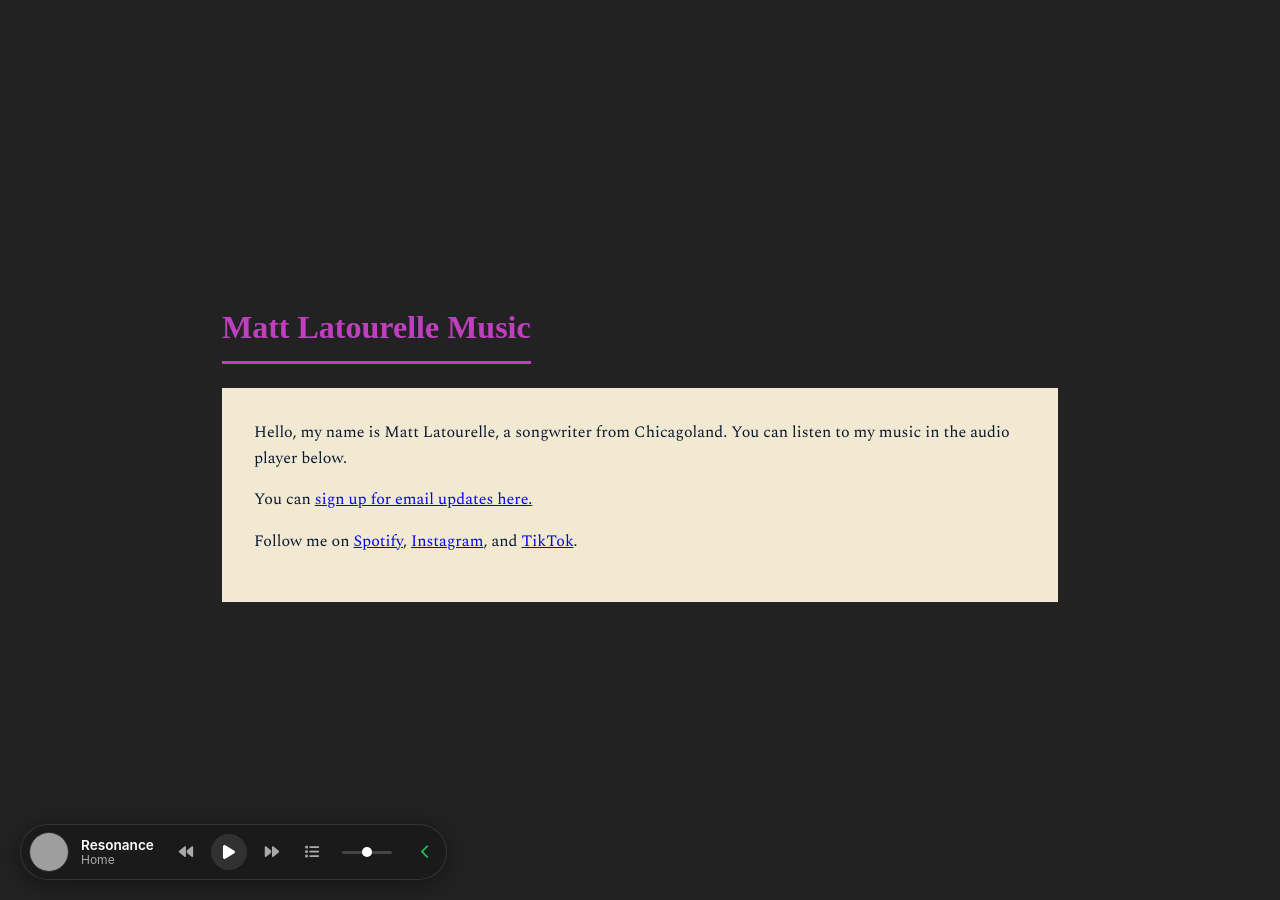
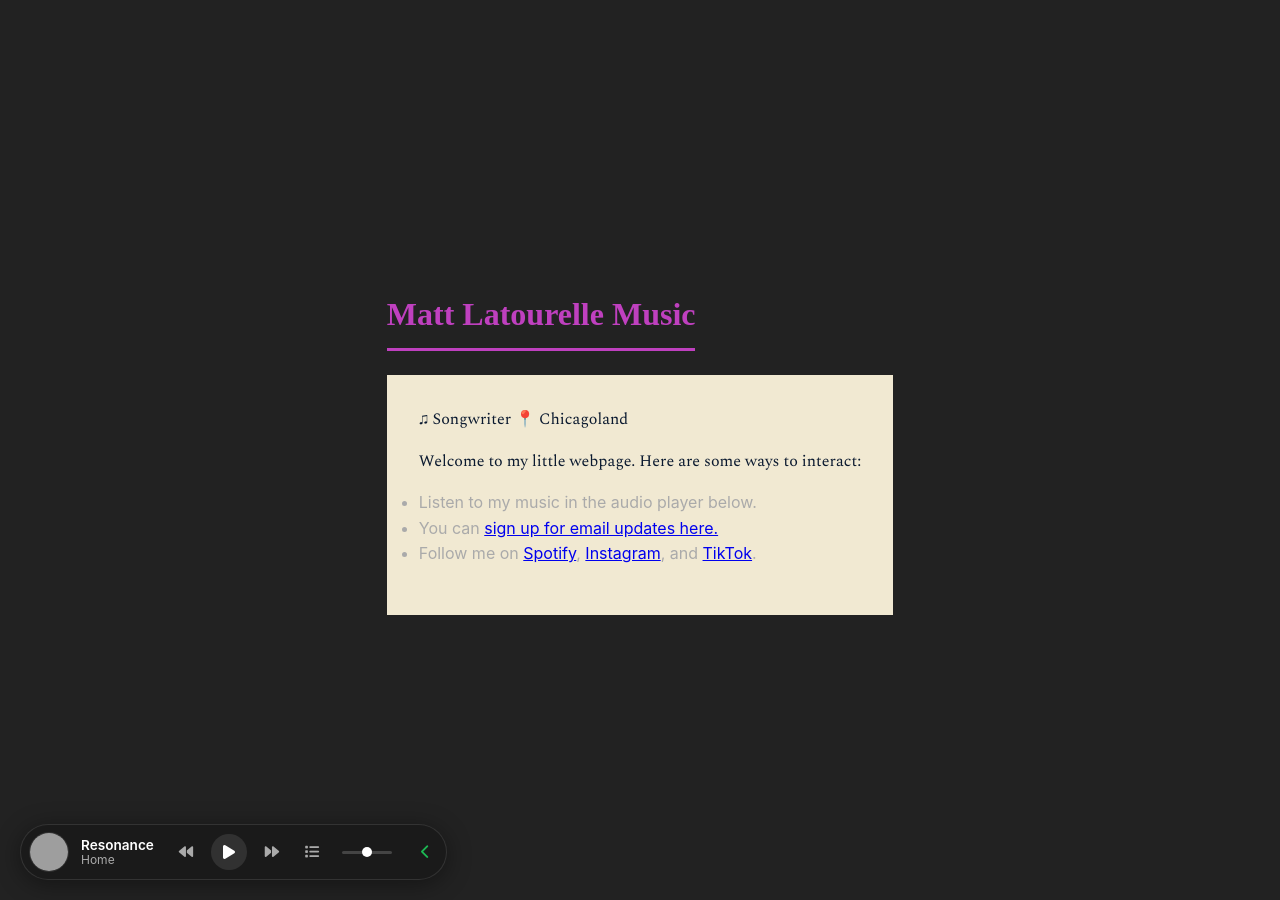
Before and after one commit to mlato/letter-l-music, a Jekyll site: the page built from index.html, in a window 1280 px wide. Built offline with Jekyll 4.4.1, drawn with Linux system fonts in a browser that asks for light colours; some web fonts are replaced; grey boxes are pictures that could not be loaded.

Commit message:
Update index.html

```diff
--- a/index.html
+++ b/index.html
@@ -6,8 +6,13 @@
 <section id="about" class="section">
   <h1>Matt Latourelle Music</h1>
   <div class="sketch-box">
-    <p>Hello, my name is Matt Latourelle, a songwriter from Chicagoland. You can listen to my music in the audio player below.</p>
-    <p>You can <a href="https://mattlatourellemusic.eo.page/gpsqq" target="_blank">sign up for email updates here.</a></p>
-    <p>Follow me on <a href="https://open.spotify.com/artist/7e1Wh3dIZ3TfAn83fVVEic" target="_blank">Spotify</a>, <a href="https://www.instagram.com/letterlmusic" target="_blank">Instagram</a>, and <a href="https://www.tiktok.com/@letterlmusic" target="_blank">TikTok</a>.</p>
+    <p>&#9835; Songwriter &#128205; Chicagoland</p>
+      <p>Welcome to my little webpage. Here are some ways to interact:
+        <ul>
+          <li>Listen to my music in the audio player below.</li>
+          <li>You can <a href="https://mattlatourellemusic.eo.page/gpsqq" target="_blank">sign up for email updates here.</a></li>
+          <li>Follow me on <a href="https://open.spotify.com/artist/7e1Wh3dIZ3TfAn83fVVEic" target="_blank">Spotify</a>, <a href="https://www.instagram.com/letterlmusic" target="_blank">Instagram</a>, and <a href="https://www.tiktok.com/@letterlmusic" target="_blank">TikTok</a>.</li>
+        </ul>
+      </p>
   </div>
 </section>
```
